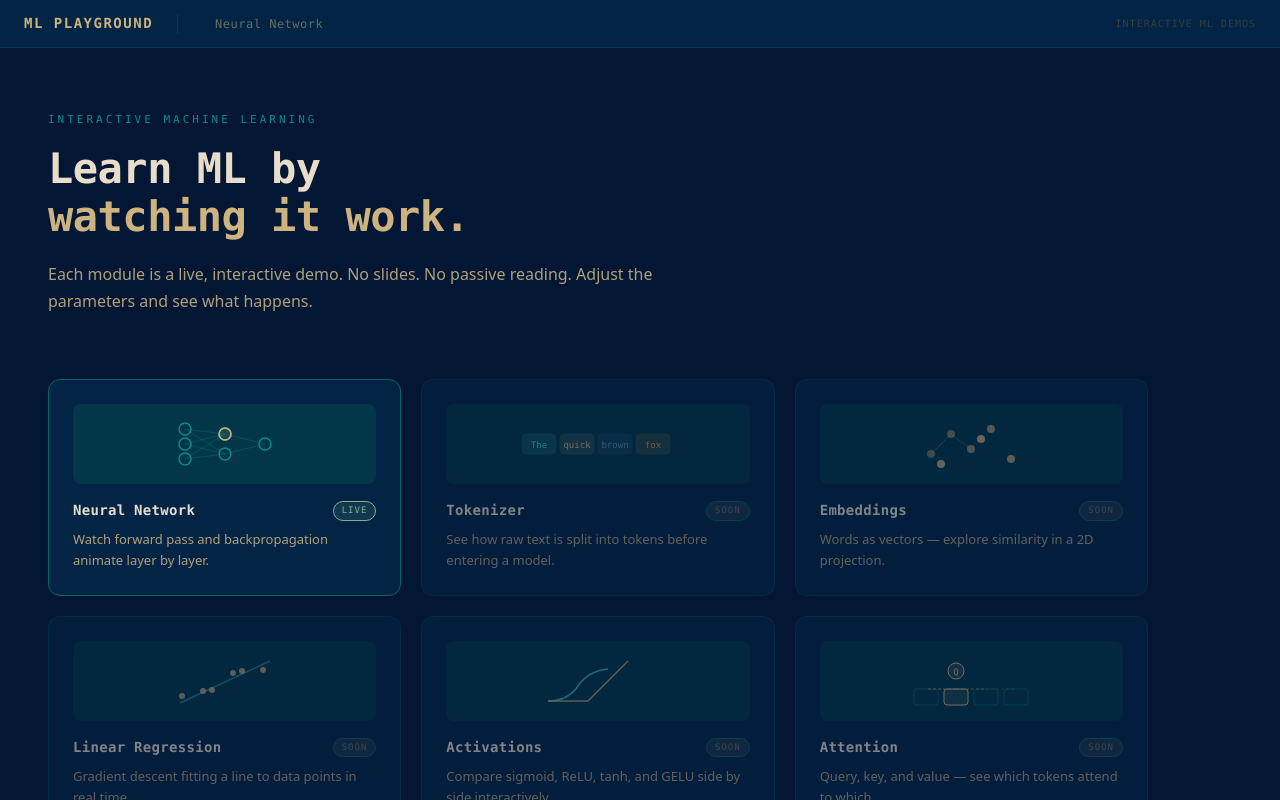
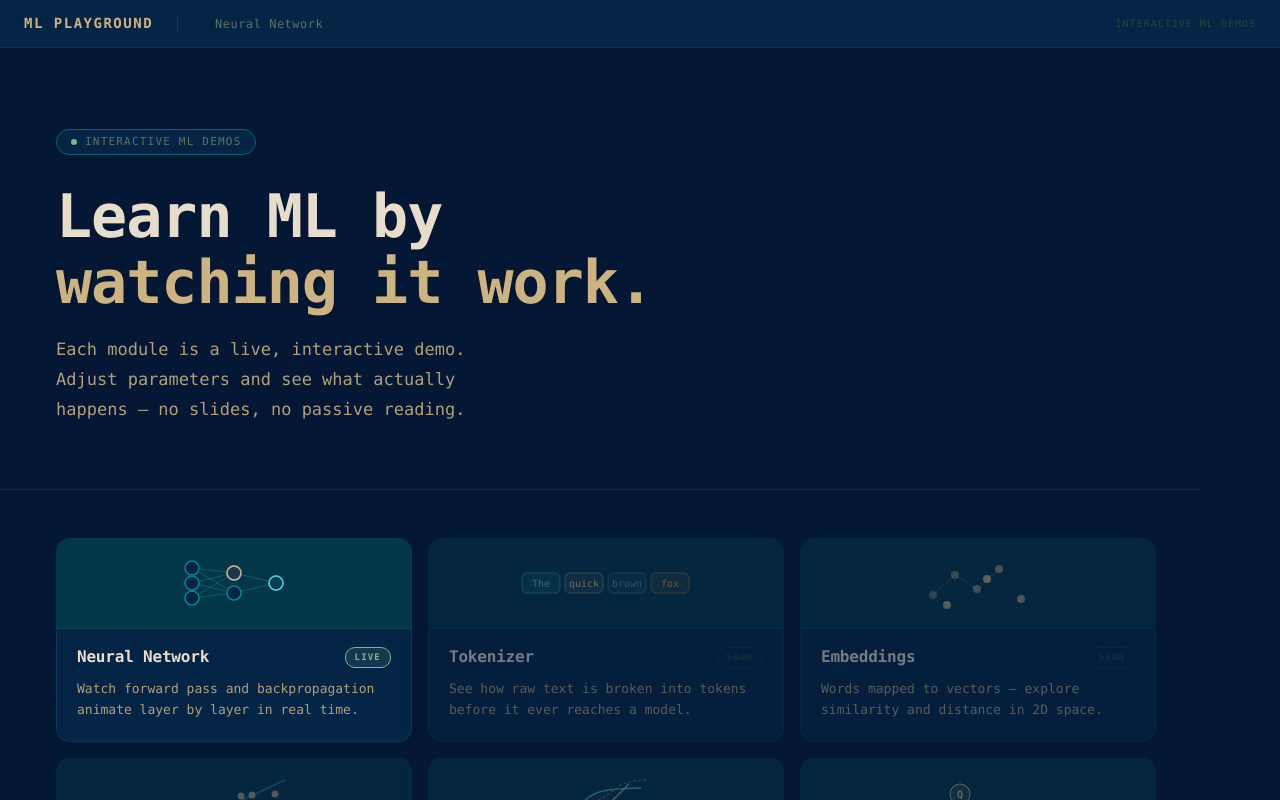
Before and after one commit to Biruk-gebru/nn-sim, a React (Vite) app: page / in a window 1280 px wide. Built offline with nearby package versions, Linux system fonts and the light colour scheme.

Commit message:
style(landing): redesign hero layout, module cards, and icons

```diff
--- a/src/pages/Landing.tsx
+++ b/src/pages/Landing.tsx
@@ -12,42 +12,42 @@ const MODULES: Module[] = [
   {
     path: '/nn',
     label: 'Neural Network',
-    tagline: 'Watch forward pass and backpropagation animate layer by layer.',
+    tagline: 'Watch forward pass and backpropagation animate layer by layer in real time.',
     status: 'live',
     icon: <NNIcon />,
   },
   {
     path: '/tokenizer',
     label: 'Tokenizer',
-    tagline: 'See how raw text is split into tokens before entering a model.',
+    tagline: 'See how raw text is broken into tokens before it ever reaches a model.',
     status: 'soon',
     icon: <TokenIcon />,
   },
   {
     path: '/embeddings',
     label: 'Embeddings',
-    tagline: 'Words as vectors — explore similarity in a 2D projection.',
+    tagline: 'Words mapped to vectors — explore similarity and distance in 2D space.',
     status: 'soon',
     icon: <EmbedIcon />,
   },
   {
     path: '/regression',
     label: 'Linear Regression',
-    tagline: 'Gradient descent fitting a line to data points in real time.',
+    tagline: 'Drag data points and watch gradient descent fit a line in real time.',
     status: 'soon',
     icon: <RegressionIcon />,
   },
   {
     path: '/activations',
     label: 'Activations',
-    tagline: 'Compare sigmoid, ReLU, tanh, and GELU side by side interactively.',
+    tagline: 'Compare sigmoid, ReLU, tanh, and GELU interactively on a single canvas.',
     status: 'soon',
     icon: <ActIcon />,
   },
   {
     path: '/attention',
     label: 'Attention',
-    tagline: 'Query, key, and value — see which tokens attend to which.',
+    tagline: 'Query, key, and value — see which tokens attend to which and why.',
     status: 'soon',
     icon: <AttentionIcon />,
   },
@@ -58,47 +58,69 @@ export function Landing() {
     <div style={{
       flex: 1,
       overflowY: 'auto',
-      padding: '64px 48px',
       background: 'var(--bg)',
     }}>
       {/* Hero */}
-      <div style={{ maxWidth: 640, marginBottom: 64 }}>
-        <div style={{ fontSize: 11, color: 'var(--border-strong)', letterSpacing: 3, marginBottom: 16 }}>
-          INTERACTIVE MACHINE LEARNING
+      <div style={{
+        padding: '80px 56px 64px',
+        borderBottom: '1px solid var(--border)',
+        maxWidth: 1200,
+      }}>
+        <div style={{
+          display: 'inline-flex',
+          alignItems: 'center',
+          gap: 8,
+          background: 'var(--surface)',
+          border: '1px solid var(--border-mid)',
+          borderRadius: 20,
+          padding: '4px 14px',
+          marginBottom: 28,
+        }}>
+          <div style={{ width: 6, height: 6, borderRadius: '50%', background: 'var(--green)' }} />
+          <span style={{ fontSize: 11, color: 'var(--text-dim)', letterSpacing: 1.2, fontWeight: 500 }}>
+            INTERACTIVE ML DEMOS
+          </span>
         </div>
+
         <h1 style={{
           margin: '0 0 20px',
-          fontSize: 42,
-          fontWeight: 700,
+          fontFamily: 'var(--font-display)',
+          fontSize: 'clamp(36px, 5vw, 60px)',
+          fontWeight: 800,
           color: 'var(--text)',
-          lineHeight: 1.15,
-          letterSpacing: -0.5,
+          lineHeight: 1.1,
+          letterSpacing: -1,
+          maxWidth: 620,
         }}>
           Learn ML by<br />
           <span style={{ color: 'var(--accent)' }}>watching it work.</span>
         </h1>
+
         <p style={{
           margin: 0,
-          fontSize: 16,
+          fontSize: 17,
           color: 'var(--text-mid)',
-          lineHeight: 1.7,
-          fontFamily: 'system-ui, sans-serif',
+          lineHeight: 1.75,
+          maxWidth: 480,
+          fontWeight: 400,
         }}>
-          Each module is a live, interactive demo. No slides. No passive reading.
-          Adjust the parameters and see what happens.
+          Each module is a live, interactive demo. Adjust parameters and see
+          what actually happens — no slides, no passive reading.
         </p>
       </div>
 
       {/* Module grid */}
+      <div style={{ padding: '48px 56px 80px' }}>
         <div style={{
           display: 'grid',
-        gridTemplateColumns: 'repeat(auto-fill, minmax(280px, 1fr))',
-        gap: 20,
+          gridTemplateColumns: 'repeat(auto-fill, minmax(300px, 1fr))',
+          gap: 16,
           maxWidth: 1100,
         }}>
           {MODULES.map((mod) => (
             <ModuleCard key={mod.path} mod={mod} />
           ))}
+        </div>
       </div>
     </div>
   );
@@ -107,57 +129,66 @@ export function Landing() {
 function ModuleCard({ mod }: { mod: Module }) {
   const live = mod.status === 'live';
 
-  const card = (
-    <div style={{
+  const inner = (
+    <div
+      style={{
         background: 'var(--surface)',
-      border: `1px solid ${live ? 'var(--border-mid)' : 'var(--border)'}`,
-      borderRadius: 12,
-      padding: 24,
+        border: `1px solid var(--border)`,
+        borderRadius: 14,
+        overflow: 'hidden',
         cursor: live ? 'pointer' : 'default',
-      transition: 'border-color 0.2s, transform 0.15s',
-      opacity: live ? 1 : 0.55,
-      display: 'flex',
-      flexDirection: 'column',
-      gap: 16,
+        opacity: live ? 1 : 0.5,
+        transition: 'border-color 0.2s, box-shadow 0.2s, transform 0.15s',
       }}
       onMouseEnter={(e) => {
         if (!live) return;
-      (e.currentTarget as HTMLElement).style.borderColor = 'var(--accent)';
-      (e.currentTarget as HTMLElement).style.transform = 'translateY(-2px)';
+        const el = e.currentTarget as HTMLElement;
+        el.style.borderColor = 'var(--accent)';
+        el.style.boxShadow = '0 8px 32px rgba(205,179,128,0.08)';
+        el.style.transform = 'translateY(-2px)';
       }}
       onMouseLeave={(e) => {
-      (e.currentTarget as HTMLElement).style.borderColor = live ? 'var(--border-mid)' : 'var(--border)';
-      (e.currentTarget as HTMLElement).style.transform = 'translateY(0)';
+        const el = e.currentTarget as HTMLElement;
+        el.style.borderColor = 'var(--border)';
+        el.style.boxShadow = 'none';
+        el.style.transform = 'translateY(0)';
       }}
     >
-      {/* Icon area */}
+      {/* Icon strip */}
       <div style={{
-        width: '100%',
-        height: 80,
+        height: 90,
         background: 'var(--surface-alt)',
-        borderRadius: 8,
         display: 'flex',
         alignItems: 'center',
         justifyContent: 'center',
-        overflow: 'hidden',
+        borderBottom: '1px solid var(--border)',
       }}>
         {mod.icon}
       </div>
 
       {/* Content */}
-      <div>
-        <div style={{ display: 'flex', alignItems: 'center', justifyContent: 'space-between', marginBottom: 8 }}>
-          <span style={{ fontSize: 14, fontWeight: 600, color: 'var(--text)', letterSpacing: 0.3 }}>
+      <div style={{ padding: '18px 20px 20px' }}>
+        <div style={{ display: 'flex', alignItems: 'flex-start', justifyContent: 'space-between', marginBottom: 10, gap: 8 }}>
+          <span style={{
+            fontFamily: 'var(--font-display)',
+            fontSize: 16,
+            fontWeight: 700,
+            color: 'var(--text)',
+            letterSpacing: -0.2,
+            lineHeight: 1.2,
+          }}>
             {mod.label}
           </span>
           <span style={{
+            flexShrink: 0,
             fontSize: 9,
-            letterSpacing: 1,
-            padding: '2px 8px',
+            fontWeight: 600,
+            letterSpacing: 1.2,
+            padding: '3px 9px',
             borderRadius: 10,
-            background: live ? 'var(--green-dim)' : 'var(--accent-dim)',
-            color: live ? 'var(--green)' : 'var(--text-dim)',
-            border: `1px solid ${live ? 'var(--green)' : 'var(--border-mid)'}`,
+            background: live ? 'var(--green-dim)' : 'transparent',
+            color: live ? 'var(--green)' : 'var(--text-faint)',
+            border: `1px solid ${live ? 'var(--green)' : 'var(--border)'}`,
           }}>
             {live ? 'LIVE' : 'SOON'}
           </span>
@@ -166,8 +197,7 @@ function ModuleCard({ mod }: { mod: Module }) {
           margin: 0,
           fontSize: 13,
           color: 'var(--text-mid)',
-          lineHeight: 1.6,
-          fontFamily: 'system-ui, sans-serif',
+          lineHeight: 1.65,
         }}>
           {mod.tagline}
         </p>
@@ -175,41 +205,46 @@ function ModuleCard({ mod }: { mod: Module }) {
     </div>
   );
 
-  return live ? <Link to={mod.path} style={{ textDecoration: 'none' }}>{card}</Link> : card;
+  return live
+    ? <Link to={mod.path} style={{ textDecoration: 'none', display: 'block' }}>{inner}</Link>
+    : inner;
 }
 
-/* ── Decorative SVG icons ─────────────────────────────────── */
+/* ── Decorative icons ─────────────────────────────────────── */
 
 function NNIcon() {
-  const nodes = [[20,15],[20,30],[20,45],[60,20],[60,40],[100,30]];
-  const edges = [
-    [[20,15],[60,20]],[[20,15],[60,40]],
-    [[20,30],[60,20]],[[20,30],[60,40]],
-    [[20,45],[60,20]],[[20,45],[60,40]],
-    [[60,20],[100,30]],[[60,40],[100,30]],
+  const nodes: [number, number][] = [[22,15],[22,30],[22,45],[64,20],[64,40],[106,30]];
+  const edges: [[number,number],[number,number]][] = [
+    [[22,15],[64,20]],[[22,15],[64,40]],
+    [[22,30],[64,20]],[[22,30],[64,40]],
+    [[22,45],[64,20]],[[22,45],[64,40]],
+    [[64,20],[106,30]],[[64,40],[106,30]],
   ];
   return (
-    <svg width="120" height="60" viewBox="0 0 120 60">
+    <svg width="128" height="60" viewBox="0 0 128 60" fill="none">
       {edges.map(([a,b],i) => (
-        <line key={i} x1={a[0]} y1={a[1]} x2={b[0]} y2={b[1]} stroke="var(--border-mid)" strokeWidth={1} opacity={0.6} />
+        <line key={i} x1={a[0]} y1={a[1]} x2={b[0]} y2={b[1]} stroke="var(--border-strong)" strokeWidth={1} opacity={0.5} />
       ))}
       {nodes.map(([x,y],i) => (
-        <circle key={i} cx={x} cy={y} r={6} fill="none" stroke="var(--border-strong)" strokeWidth={1.5} />
+        <circle key={i} cx={x} cy={y} r={7} fill="var(--surface)" stroke="var(--border-strong)" strokeWidth={1.5} />
       ))}
-      <circle cx={60} cy={20} r={6} fill="var(--accent-dim)" stroke="var(--accent)" strokeWidth={1.5} />
+      <circle cx={64} cy={20} r={7} fill="var(--accent-dim)" stroke="var(--accent)" strokeWidth={1.5} />
+      <circle cx={106} cy={30} r={7} fill="var(--teal-dim)" stroke="var(--teal)" strokeWidth={1.5} />
     </svg>
   );
 }
 
 function TokenIcon() {
-  const tokens = ['The', ' quick', ' brown', ' fox'];
+  const tokens = ['The', 'quick', 'brown', 'fox'];
   const colors = ['var(--teal)', 'var(--accent)', 'var(--blue)', 'var(--orange)'];
   return (
-    <svg width="160" height="40" viewBox="0 0 160 40">
+    <svg width="180" height="44" viewBox="0 0 180 44" fill="none">
       {tokens.map((t, i) => (
         <g key={i}>
-          <rect x={4 + i * 38} y={10} width={34} height={20} rx={4} fill={colors[i]} opacity={0.15} stroke={colors[i]} strokeWidth={1} />
-          <text x={21 + i * 38} y={24} textAnchor="middle" fontSize={9} fill={colors[i]}>{t}</text>
+          <rect x={6 + i * 43} y={12} width={38} height={20} rx={5}
+            fill={colors[i]} fillOpacity={0.12} stroke={colors[i]} strokeOpacity={0.5} strokeWidth={1} />
+          <text x={25 + i * 43} y={26} textAnchor="middle" fontSize={10}
+            fill={colors[i]} fontFamily="var(--font-mono)">{t}</text>
         </g>
       ))}
     </svg>
@@ -217,25 +252,27 @@ function TokenIcon() {
 }
 
 function EmbedIcon() {
-  const pts = [[30,40],[50,20],[70,35],[90,15],[110,45],[40,50],[80,25]];
+  const pts: [number,number][] = [[30,42],[52,22],[74,36],[96,16],[118,46],[44,52],[84,26]];
   return (
-    <svg width="140" height="60" viewBox="0 0 140 60">
+    <svg width="150" height="60" viewBox="0 0 150 60" fill="none">
+      <line x1={30} y1={42} x2={52} y2={22} stroke="var(--accent)" strokeWidth={1} opacity={0.25} />
+      <line x1={52} y1={22} x2={74} y2={36} stroke="var(--accent)" strokeWidth={1} opacity={0.25} />
+      <line x1={74} y1={36} x2={96} y2={16} stroke="var(--accent)" strokeWidth={1} opacity={0.25} />
       {pts.map(([x,y], i) => (
-        <circle key={i} cx={x} cy={y} r={4} fill="var(--accent)" opacity={0.5 + i * 0.07} />
+        <circle key={i} cx={x} cy={y} r={4} fill="var(--accent)" opacity={0.45 + i * 0.08} />
       ))}
-      <line x1={30} y1={40} x2={50} y2={20} stroke="var(--accent)" strokeWidth={1} opacity={0.3} />
-      <line x1={50} y1={20} x2={70} y2={35} stroke="var(--accent)" strokeWidth={1} opacity={0.3} />
     </svg>
   );
 }
 
 function RegressionIcon() {
-  const pts = [[20,48],[35,38],[50,32],[65,25],[80,18],[95,12]];
+  const pts: [number,number][] = [[18,50],[32,42],[48,35],[66,27],[84,20],[100,13]];
   return (
-    <svg width="120" height="60" viewBox="0 0 120 60">
-      <line x1={15} y1={52} x2={105} y2={10} stroke="var(--teal)" strokeWidth={1.5} opacity={0.5} />
+    <svg width="126" height="62" viewBox="0 0 126 62" fill="none">
+      <line x1={12} y1={56} x2={114} y2={8} stroke="var(--teal)" strokeWidth={1.5} opacity={0.45} />
       {pts.map(([x,y],i) => (
-        <circle key={i} cx={x + (i%2)*6-3} cy={y + (i%3)*5-3} r={3} fill="var(--accent)" opacity={0.8} />
+        <circle key={i} cx={x + (i%2)*7-3} cy={y + (i%3)*6-3} r={3.5}
+          fill="var(--accent)" opacity={0.8} />
       ))}
     </svg>
   );
@@ -243,36 +280,33 @@ function RegressionIcon() {
 
 function ActIcon() {
   return (
-    <svg width="120" height="60" viewBox="0 0 120 60" fill="none">
-      {/* sigmoid-ish */}
-      <path d="M10 50 Q30 50 40 35 Q50 20 70 18" stroke="var(--teal)" strokeWidth={1.5} opacity={0.8} />
-      {/* relu-ish */}
-      <path d="M10 50 L50 50 L90 10" stroke="var(--accent)" strokeWidth={1.5} opacity={0.8} />
+    <svg width="130" height="62" viewBox="0 0 130 62" fill="none">
+      <path d="M8 52 Q28 52 38 36 Q48 20 68 18 Q88 16 100 16" stroke="var(--teal)" strokeWidth={1.5} opacity={0.8} />
+      <path d="M8 52 L48 52 L88 12" stroke="var(--accent)" strokeWidth={1.5} opacity={0.8} />
+      <path d="M8 32 Q28 32 38 32 Q58 32 78 14 Q88 8 108 8" stroke="var(--orange)" strokeWidth={1.2} opacity={0.6} strokeDasharray="3 2" />
     </svg>
   );
 }
 
 function AttentionIcon() {
-  const tokens = [20, 50, 80, 110];
+  const xs = [18, 54, 90, 126];
   return (
-    <svg width="130" height="60" viewBox="0 0 130 60">
-      {tokens.map((x, i) => (
-        <rect key={i} x={x-12} y={38} width={24} height={16} rx={3}
-          fill={i === 1 ? 'var(--accent-dim)' : 'var(--surface-alt)'}
+    <svg width="144" height="62" viewBox="0 0 144 62" fill="none">
+      {xs.map((x, i) => (
+        <rect key={i} x={x-14} y={38} width={28} height={18} rx={4}
+          fill={i === 1 ? 'var(--accent-dim)' : 'var(--surface)'}
           stroke={i === 1 ? 'var(--accent)' : 'var(--border-mid)'}
           strokeWidth={1}
         />
       ))}
-      {/* attention lines from token 1 */}
-      {tokens.map((x, i) => i !== 1 && (
-        <line key={i} x1={50} y1={38} x2={x} y2={38}
+      {xs.filter((_, i) => i !== 1).map((x, i) => (
+        <line key={i} x1={54} y1={38} x2={x} y2={56}
           stroke="var(--accent)" strokeWidth={1}
-          opacity={i === 0 ? 0.7 : i === 2 ? 0.4 : 0.2}
-          strokeDasharray="3 2"
-        />
+          opacity={i === 0 ? 0.7 : 0.25} strokeDasharray="3 2" />
       ))}
-      <circle cx={50} cy={20} r={8} fill="var(--accent-dim)" stroke="var(--accent)" strokeWidth={1} />
-      <text x={50} y={24} textAnchor="middle" fontSize={9} fill="var(--accent)">Q</text>
+      <circle cx={54} cy={22} r={10} fill="var(--accent-dim)" stroke="var(--accent)" strokeWidth={1} />
+      <text x={54} y={26} textAnchor="middle" fontSize={10}
+        fill="var(--accent)" fontFamily="var(--font-display)" fontWeight={700}>Q</text>
     </svg>
   );
 }
```
Lines whose indentation alone changed are shown as unchanged.
